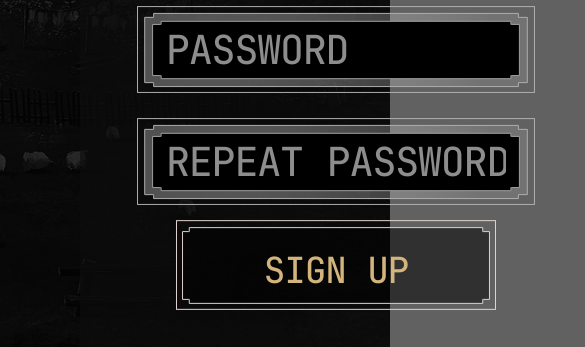
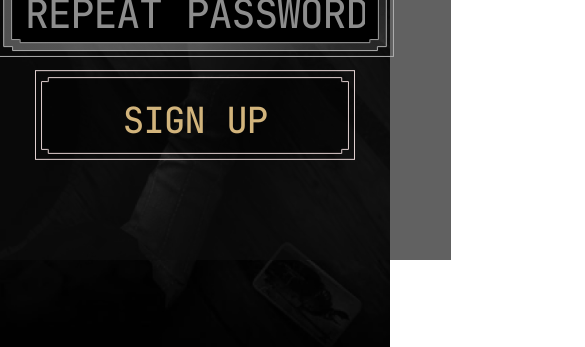
Before and after one commit to RusakFroog/gwent-classic, a Vue app in the folder web-version/gwent_classic/: page / in a window 390 px wide. Shown: the part 584-931 px from the top of the page, 585 px wide, since content can reach past the window. Built offline with nearby package versions, Linux system fonts and the light colour scheme.

Commit message:
brought more adaptivity for registration

```diff
--- a/web-version/gwent_classic/src/components/Button.vue
+++ b/web-version/gwent_classic/src/components/Button.vue
@@ -5,16 +5,6 @@ export default {
             type: String,
             required: true
         },
-
-        width: {
-            type: String,
-            default: '320px'
-        },
-
-        height: {
-            type: String,
-            default: '100px'
-        }
     },
 
     computed: {
@@ -34,6 +24,8 @@ export default {
 
 <style scoped>
 button {
+    width: 320px;
+    height: 100px;
     transition: 0.3s;
     cursor: pointer;
     background-image: url('../assets/buttons/frame.svg');
@@ -64,4 +56,10 @@ button:hover a {
     transition: 0.3s;
     color: black;
 }
+@media screen and (max-height: 770px) {
+    button {
+        width: 200px;
+        height: 56px
+    }
+}
 </style>
--- a/web-version/gwent_classic/src/components/CustomInput.vue
+++ b/web-version/gwent_classic/src/components/CustomInput.vue
@@ -56,4 +56,12 @@ export default {
 .input-field::placeholder {
     color: #8D8D8D;
 }
+@media screen and (max-height: 770px) {
+    .input-field {
+        width: 300px;
+        font-size: 30px;
+        padding-bottom: 26px;
+        margin-top: -10px;
+    }
+}
 </style>
--- a/web-version/gwent_classic/src/pages/RegistrationPage.vue
+++ b/web-version/gwent_classic/src/pages/RegistrationPage.vue
@@ -18,10 +18,10 @@ export default {
 
 <template>
     <section class="flex place-items-start h-screen w-screen bg-[#242424] bg-cover bg-no-repeat bg-[url('./assets/images/registration/background.png')]">
-        <div class="flex items-center flex-col ms-20 h-screen bg-[#0D0D0D] bg-opacity-65 px-14 relative">
+        <div class="panel flex items-center flex-col ms-20 h-screen bg-[#0D0D0D] bg-opacity-65 px-14 relative">
             <h1 class="font-witcher-alternative mt-6 text-3xl text-[#D2B47C]">Create account</h1>
-            <img class="mt-8" src="../assets/images/registration/logo.png"/>
-            <div class="flex items-center gap-6 flex-col mt-8">
+            <img class="logo mt-8" src="../assets/images/registration/logo.png"/>
+            <div class="inputs">
                 <CustomInput placeholder="LOGIN" />
                 <CustomInput placeholder="EMAIL" />
                 <CustomInput placeholder="PASSWORD" />
@@ -36,6 +36,13 @@ export default {
 <style scoped>
 * :not(h1, h3) {
     font-family: "Witcher";
+}
+.inputs {
+    display: flex;
+    align-items: center;
+    gap: 12px;
+    flex-direction: column;
+    margin-top: 20px;
 }
 
 .Button {
@@ -58,7 +65,32 @@ export default {
 
 @media screen and (max-height: 870px) {
 	.Button {
-		margin-top: -10px;
+		margin-top: 0px;
 	}
+    .inputs {
+        margin-top: 10px;
+    }
+}
+@media screen and (max-height: 770px) {
+    .inputs {
+        gap: 2px;
+    }
+    .logo {
+        width: 280px;
+        height: 120px;
+    }
+    .Button {
+        margin-top: 30px;
+    }
+
+}
+@media screen and (max-width: 700px) {
+    .panel {
+        margin-inline-start: 0;
+        position: absolute;
+        top: 50%;
+        left: 50%;
+        transform: translate(-50%, -50%);
+    }
 }
 </style>
```
